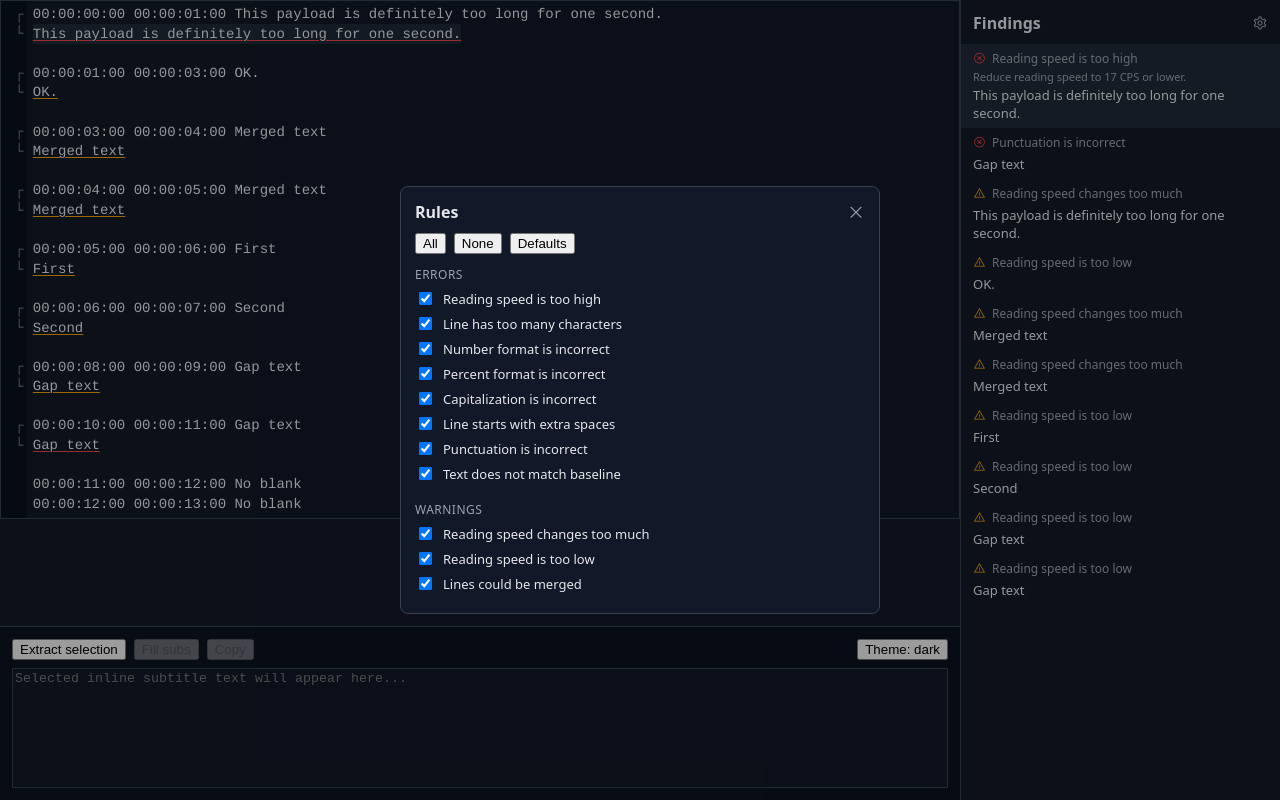
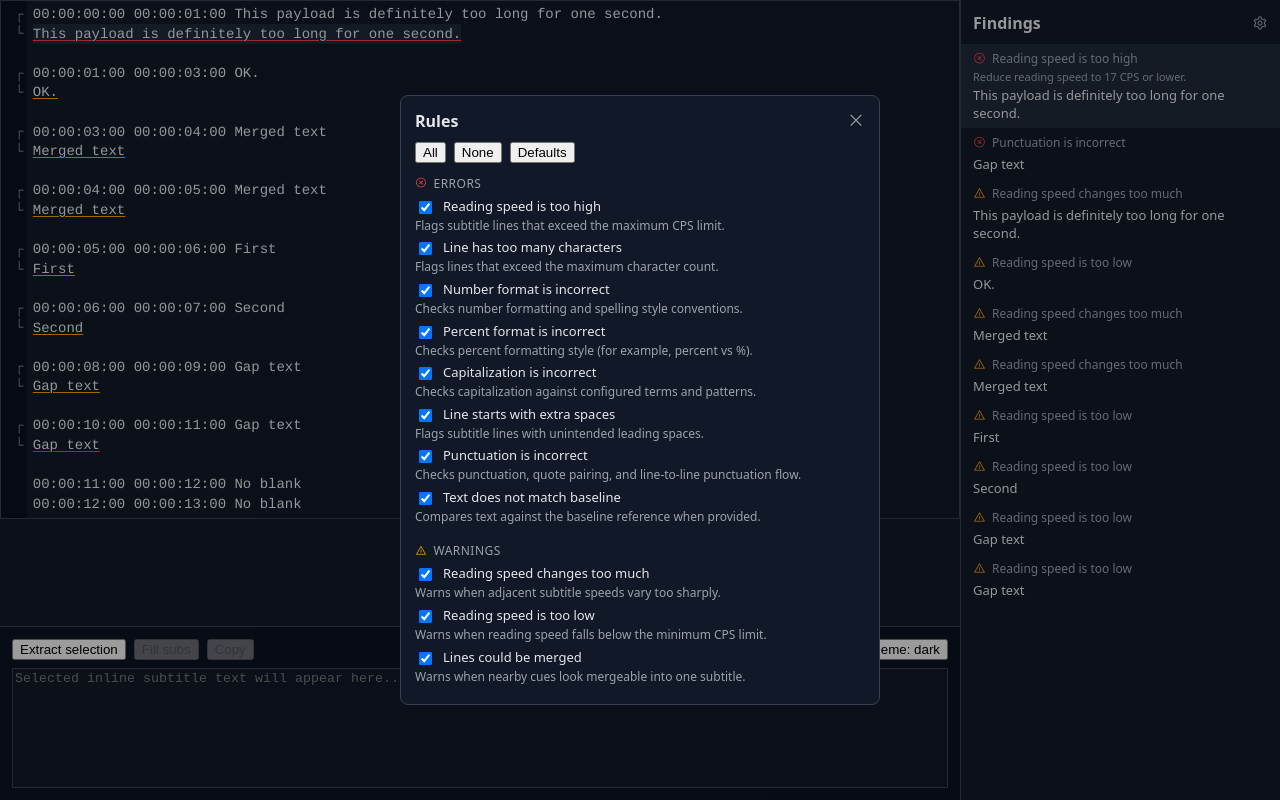
Before and after one commit to weiying-chen/sub, a React (Vite) app: page / in a window 1280 px wide. Both pictures are taken after a click on the button 1260 px from the left and 23 px from the top of the page. Built offline with nearby package versions, Linux system fonts and the light colour scheme.

Commit message:
Add rule explanations in modal

```diff
--- a/src/App.tsx
+++ b/src/App.tsx
@@ -35,21 +35,77 @@ const FINDINGS_MOTION_SUPPRESS_MS = 220
 type RuleOption = {
   type: Finding["type"]
   label: string
+  explanation: string
   severity: "error" | "warn"
 }
 
 const RULE_OPTIONS: RuleOption[] = [
-  { type: "MAX_CPS", label: "Reading speed is too high", severity: "error" },
-  { type: "MAX_CHARS", label: "Line has too many characters", severity: "error" },
-  { type: "NUMBER_STYLE", label: "Number format is incorrect", severity: "error" },
-  { type: "PERCENT_STYLE", label: "Percent format is incorrect", severity: "error" },
-  { type: "CAPITALIZATION", label: "Capitalization is incorrect", severity: "error" },
-  { type: "LEADING_WHITESPACE", label: "Line starts with extra spaces", severity: "error" },
-  { type: "PUNCTUATION", label: "Punctuation is incorrect", severity: "error" },
-  { type: "BASELINE", label: "Text does not match baseline", severity: "error" },
-  { type: "CPS_BALANCE", label: "Reading speed changes too much", severity: "warn" },
-  { type: "MIN_CPS", label: "Reading speed is too low", severity: "warn" },
-  { type: "MERGE_CANDIDATE", label: "Lines could be merged", severity: "warn" },
+  {
+    type: "MAX_CPS",
+    label: "Reading speed is too high",
+    explanation: "Flags subtitle lines that exceed the maximum CPS limit.",
+    severity: "error",
+  },
+  {
+    type: "MAX_CHARS",
+    label: "Line has too many characters",
+    explanation: "Flags lines that exceed the maximum character count.",
+    severity: "error",
+  },
+  {
+    type: "NUMBER_STYLE",
+    label: "Number format is incorrect",
+    explanation: "Checks number formatting and spelling style conventions.",
+    severity: "error",
+  },
+  {
+    type: "PERCENT_STYLE",
+    label: "Percent format is incorrect",
+    explanation: "Checks percent formatting style (for example, percent vs %).",
+    severity: "error",
+  },
+  {
+    type: "CAPITALIZATION",
+    label: "Capitalization is incorrect",
+    explanation: "Checks capitalization against configured terms and patterns.",
+    severity: "error",
+  },
+  {
+    type: "LEADING_WHITESPACE",
+    label: "Line starts with extra spaces",
+    explanation: "Flags subtitle lines with unintended leading spaces.",
+    severity: "error",
+  },
+  {
+    type: "PUNCTUATION",
+    label: "Punctuation is incorrect",
+    explanation: "Checks punctuation, quote pairing, and line-to-line punctuation flow.",
+    severity: "error",
+  },
+  {
+    type: "BASELINE",
+    label: "Text does not match baseline",
+    explanation: "Compares text against the baseline reference when provided.",
+    severity: "error",
+  },
+  {
+    type: "CPS_BALANCE",
+    label: "Reading speed changes too much",
+    explanation: "Warns when adjacent subtitle speeds vary too sharply.",
+    severity: "warn",
+  },
+  {
+    type: "MIN_CPS",
+    label: "Reading speed is too low",
+    explanation: "Warns when reading speed falls below the minimum CPS limit.",
+    severity: "warn",
+  },
+  {
+    type: "MERGE_CANDIDATE",
+    label: "Lines could be merged",
+    explanation: "Warns when nearby cues look mergeable into one subtitle.",
+    severity: "warn",
+  },
 ]
 
 const DEFAULT_ENABLED_RULE_TYPES = RULE_OPTIONS.map((rule) => rule.type)
@@ -710,7 +766,14 @@ export default function App({
             </div>
             <div className="rules-modal-groups">
               <div className="rules-modal-group">
-                <div className="rules-modal-group-title">Errors</div>
+                <div className="rules-modal-group-title">
+                  <i
+                    className="las la-times-circle"
+                    aria-hidden="true"
+                    data-severity="error"
+                  />
+                  <span>Errors</span>
+                </div>
                 {RULE_OPTIONS.filter((rule) => rule.severity === "error").map((rule) => (
                   <label key={rule.type} className="rules-modal-checkbox">
                     <input
@@ -718,12 +781,20 @@ export default function App({
                       checked={enabledRuleTypes.has(rule.type)}
                       onChange={() => toggleRule(rule.type)}
                     />
-                    <span>{rule.label}</span>
+                    <span className="rules-modal-checkbox-label">{rule.label}</span>
+                    <span className="rules-modal-checkbox-help">{rule.explanation}</span>
                   </label>
                 ))}
               </div>
               <div className="rules-modal-group">
-                <div className="rules-modal-group-title">Warnings</div>
+                <div className="rules-modal-group-title">
+                  <i
+                    className="las la-exclamation-triangle"
+                    aria-hidden="true"
+                    data-severity="warn"
+                  />
+                  <span>Warnings</span>
+                </div>
                 {RULE_OPTIONS.filter((rule) => rule.severity === "warn").map((rule) => (
                   <label key={rule.type} className="rules-modal-checkbox">
                     <input
@@ -731,7 +802,8 @@ export default function App({
                       checked={enabledRuleTypes.has(rule.type)}
                       onChange={() => toggleRule(rule.type)}
                     />
-                    <span>{rule.label}</span>
+                    <span className="rules-modal-checkbox-label">{rule.label}</span>
+                    <span className="rules-modal-checkbox-help">{rule.explanation}</span>
                   </label>
                 ))}
               </div>
--- a/src/index.css
+++ b/src/index.css
@@ -371,6 +371,9 @@ body {
 }
 
 .rules-modal-group-title {
+  display: flex;
+  align-items: center;
+  gap: 6px;
   font-size: 12px;
   color: var(--muted);
   margin-bottom: 6px;
@@ -378,12 +381,44 @@ body {
   letter-spacing: 0.04em;
 }
 
+.rules-modal-group-title i[data-severity="error"] {
+  color: var(--danger);
+}
+
+.rules-modal-group-title i[data-severity="warn"] {
+  color: var(--warning);
+}
+
 .rules-modal-checkbox {
-  display: flex;
-  align-items: center;
-  gap: 8px;
+  display: grid;
+  grid-template-columns: auto 1fr;
+  column-gap: 8px;
+  row-gap: 1px;
+  align-items: start;
   font-size: 13px;
   margin-bottom: 6px;
+}
+
+.rules-modal-checkbox i[data-severity="error"] {
+  color: var(--danger);
+  margin-top: 1px;
+}
+
+.rules-modal-checkbox i[data-severity="warn"] {
+  color: var(--warning);
+  margin-top: 1px;
+}
+
+.rules-modal-checkbox-label {
+  grid-column: 2;
+  line-height: 1.25;
+}
+
+.rules-modal-checkbox-help {
+  grid-column: 1 / -1;
+  font-size: 12px;
+  line-height: 1.3;
+  color: var(--muted);
 }
 
 .rules-modal-close-button {
```
